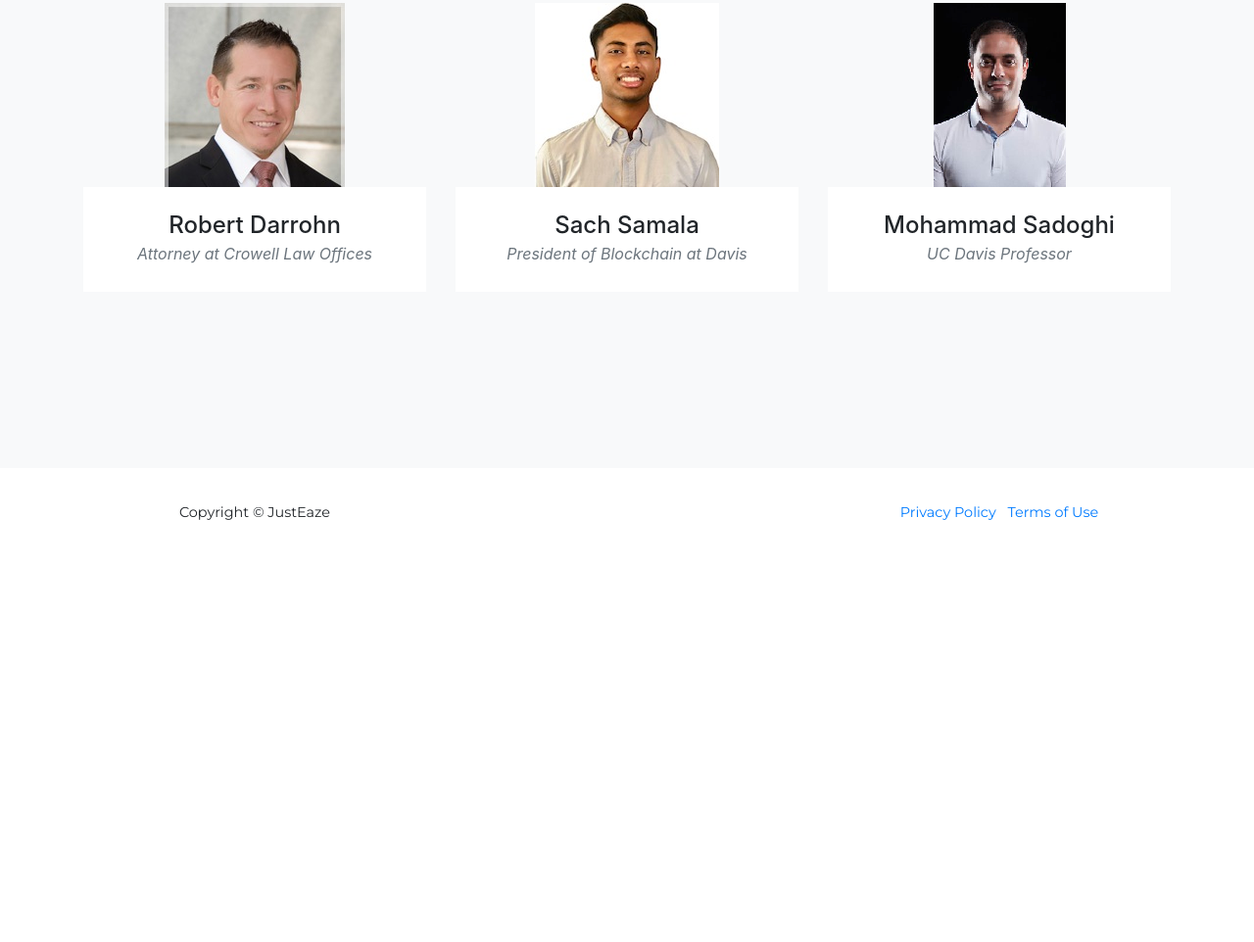
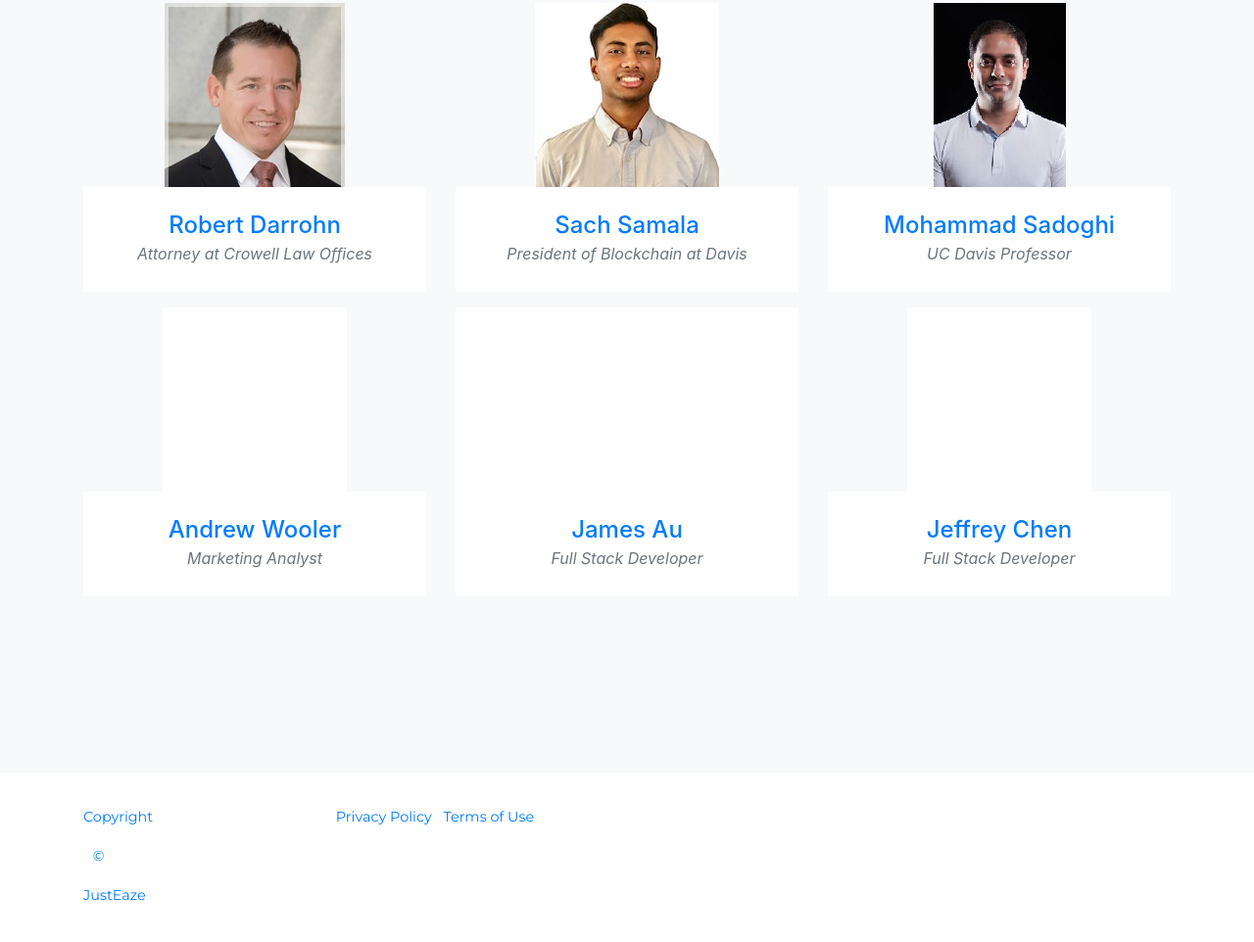
Before and after one commit to samalas/JustEaze.github.io, a website with bundled scripts: page index.html in a window 1280 px wide. Shown: the part 1676-2638 px from the top of the page at 98% size. Before the commit the page ends 2244 px from the top, so only its background shows below. Built offline with nearby package versions, Linux system fonts and the light colour scheme; a web font is replaced by a local one.

Commit message:
changes
picchg and index chg

```diff
--- a/index.html
+++ b/index.html
@@ -104,6 +104,8 @@
             <h3 class="section-subheading text-muted">Who are we?</h3>
           </div>
         </div>
+
+
         <div class="row">
           <div class="col-md-4 col-sm-6 portfolio-item text-center">
 
@@ -114,9 +116,16 @@
               </div>
               <img  src="img/portfolio/01-thumbnail.jpg" alt="">
             </a>
-            <div class="portfolio-caption">
+            <div class="portfolio-caption"><a href="https://www.linkedin.com/in/robert-darrohn-0101859/">
               <h4>Robert Darrohn</h4>
               <p class="text-muted">Attorney at Crowell Law Offices</p>
+            </div>
+               <p> </p>
+             <img  src="img/portfolio/blank.jpg" alt="">
+            </a>
+            <div class="portfolio-caption text-center"><a href="https://www.linkedin.com/in/andrew-wooler-903474133/">
+              <h4>Andrew Wooler</h4>
+              <p class="text-muted">Marketing Analyst</p>
             </div>
           </div>
           <div class="col-md-4 col-sm-6 portfolio-item text-center">
@@ -128,9 +137,17 @@
               </div>
               <img class="img-fluid" src="img/portfolio/02-thumbnail.jpg" alt="">
             </a>
-            <div class="portfolio-caption">
+            <div class="portfolio-caption"><a href="https://www.linkedin.com/in/sach-samala/">
               <h4>Sach Samala</h4>
               <p class="text-muted">President of Blockchain at Davis</p>
+            </div>
+            <p> </p>
+            <div class="portfolio-caption">
+
+               <img  src="img/portfolio/blank.jpg" alt="">
+            </a> <a href="https://www.linkedin.com/in/chun-bong-%E2%80%9Cjames%E2%80%9D-au-a72940165/">
+              <h4>James Au</h4>
+              <p class="text-muted">Full Stack Developer</p>
             </div>
           </div>
           <div class="col-md-4 col-sm-6 portfolio-item text-center">
@@ -143,11 +160,22 @@
 
               <img class="img-fluid" src="img/portfolio/05-thumbnail.jpg" alt="">
             </a>
-            <div class="portfolio-caption">
+            <div class="portfolio-caption"><a href="https://www.linkedin.com/in/mohammad-sadoghi-b842a27/">
               <h4>Mohammad Sadoghi</h4>
               <p class="text-muted">UC Davis Professor</p>
             </div>
+               <p> </p>
+             <img  src="img/portfolio/blank.jpg" alt="">
+            </a>
+              <div class="portfolio-caption text-center"><a href="https://www.linkedin.com/in/ucdavis-jeffrey-chen/">
+              <h4>Jeffrey Chen</h4>
+              <p class="text-muted">Full Stack Developer</p>
+            </div>
           </div>
+
+
+
+
 
 
         </div>
```
Also changed, not shown: img/portfolio/blank.jpg (added), 2 other files.
